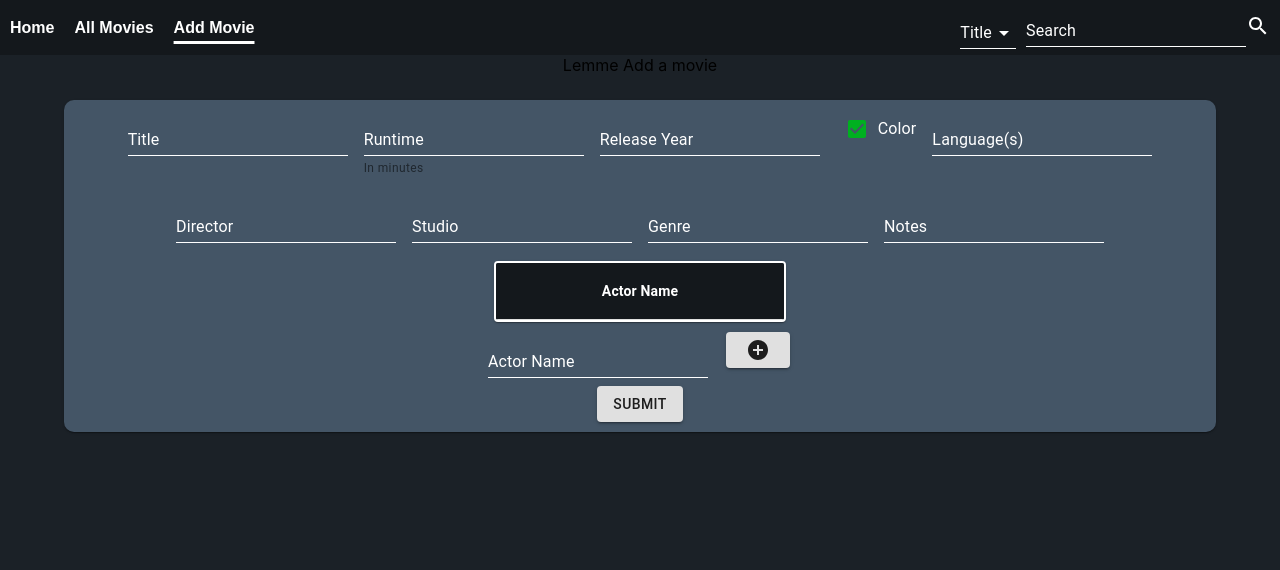
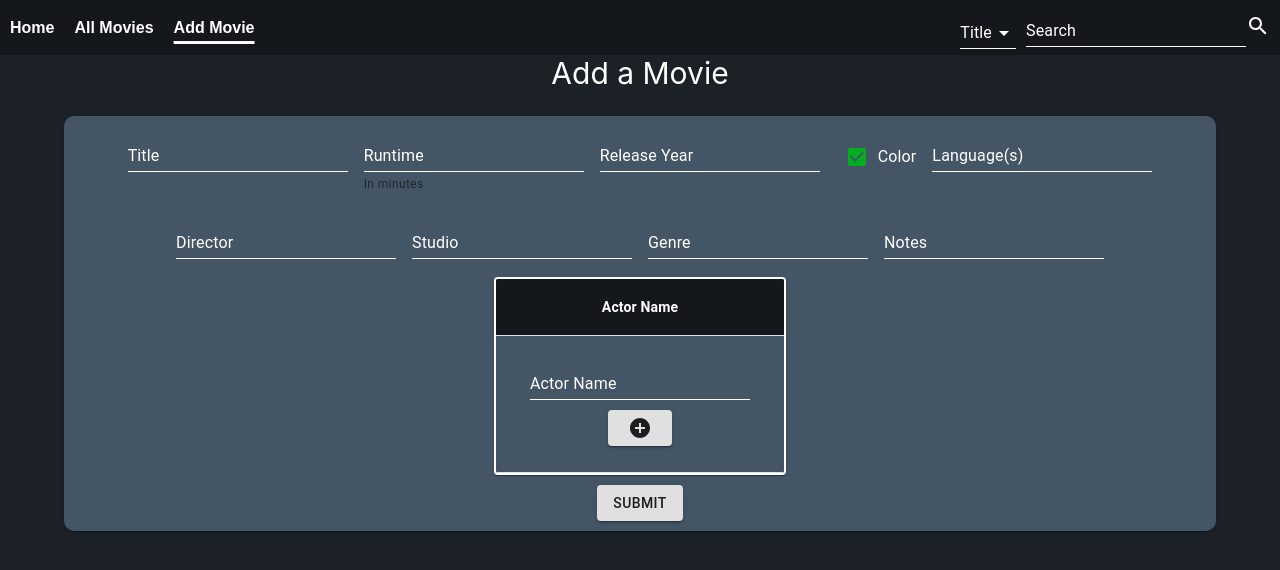
Before and after one commit to zkilleb/movie-db, a React (Create React App) app: page /add in a window 1280 px wide. Shown: the top 570 px of the page. Built offline with nearby package versions, Linux system fonts and the light colour scheme; the HTML template or start-up script is replaced by a standard one.

Commit message:
Move add actor field into table, allow editing of added actor, remove unused styling and add not found test

```diff
--- a/src/components/AddForm.tsx
+++ b/src/components/AddForm.tsx
@@ -99,7 +99,7 @@ export function AddForm(data: IAddForm) {
             data-cy="ReleaseYearField"
           />
           <FormControlLabel
-            className={classes.field}
+            className={`${classes.field} ${classes.checkbox}`}
             control={
               <Checkbox
                 checked={color}
@@ -166,8 +166,23 @@ export function AddForm(data: IAddForm) {
               </TableHead>
               <TableBody>
                 {actors.map((actor, index) => (
-                  <TableRow data-cy="AddActorRow" key={actor}>
-                    <StyledTableCell align="center">{actor}</StyledTableCell>
+                  <TableRow key={index.toString()}>
+                    <StyledTableCell align="center" data-cy="AddActorRow">
+                      <TextField
+                        InputProps={{
+                          disableUnderline: true,
+                          className: classes.field,
+                        }}
+                        InputLabelProps={{ className: classes.field }}
+                        className={classes.actorEditField}
+                        value={actor}
+                        onChange={(value) =>
+                          handleAddedActorChange(value, index)
+                        }
+                      >
+                        {actor}
+                      </TextField>
+                    </StyledTableCell>
                     <StyledTableCell align="center">
                       <Delete
                         data-cy="DeleteActor"
@@ -176,9 +191,11 @@ export function AddForm(data: IAddForm) {
                     </StyledTableCell>
                   </TableRow>
                 ))}
-              </TableBody>
-            </Table>
-          </TableContainer>
+                <StyledTableCell
+                  className={actors.length > 0 ? classes.headerRow : classes.field}
+                  colSpan={2}
+                  align="center"
+                >
                   <TextField
                     InputProps={{ className: classes.field }}
                     InputLabelProps={{ className: classes.field }}
@@ -195,6 +212,10 @@ export function AddForm(data: IAddForm) {
                   >
                     <AddCircle />
                   </Button>
+                </StyledTableCell>
+              </TableBody>
+            </Table>
+          </TableContainer>
         </form>
         <Button
           className={classes.submit}
@@ -239,6 +260,12 @@ export function AddForm(data: IAddForm) {
         setNotes(event.target.value);
         break;
     }
+  }
+
+  function handleAddedActorChange(event: any, index: number) {
+    const tempActors = [...actors];
+    tempActors[index] = event.target.value;
+    setActors(tempActors);
   }
 
   function handleAddActor() {
@@ -340,7 +367,7 @@ const useStyles = makeStyles((theme) => ({
     },
   },
   checkbox: {
-    color: 'rgba(85,221,102,.25)',
+    marginTop: 20,
   },
   table: {
     backgroundColor: '#456',
@@ -348,6 +375,7 @@ const useStyles = makeStyles((theme) => ({
     marginTop: 10,
     margin: 'auto',
     border: '2px solid white',
+    marginBottom: 10,
   },
   addButton: {
     margin: 10,
@@ -368,6 +396,17 @@ const useStyles = makeStyles((theme) => ({
   headerRow: {
     backgroundColor: '#14181c',
   },
+  actorEditField: {
+    '& label.Mui-focused': {
+      color: 'white',
+    },
+    '& .MuiInput-underline:before': {
+      borderBottomColor: 'white',
+    },
+    '& .MuiInput-underline:after': {
+      borderBottomColor: 'white',
+    },
+  },
 }));
 
 interface IAddForm {
--- a/src/components/Review.tsx
+++ b/src/components/Review.tsx
@@ -44,6 +44,6 @@ const useStyles = makeStyles(() => ({
     flexWrap: 'wrap',
   },
   rating: {
-    marginLeft: 2
+    marginLeft: 2,
   },
 }));
--- a/src/routes/AddMovie.tsx
+++ b/src/routes/AddMovie.tsx
@@ -1,10 +1,20 @@
+import { makeStyles } from '@material-ui/core/styles';
 import { AddForm } from '../components';
 
 export function AddMovie() {
+  const classes = useStyles();
+
   return (
     <div>
-      Lemme Add a movie
+      <span className={classes.header}>Add a Movie</span>
       <AddForm />
     </div>
   );
 }
+
+const useStyles = makeStyles(() => ({
+  header: {
+    color: 'white',
+    fontSize: 30,
+  },
+}));
--- a/src/routes/AllMovies.tsx
+++ b/src/routes/AllMovies.tsx
@@ -250,9 +250,6 @@ export function AllMovies() {
 }
 
 const useStyles = makeStyles(() => ({
-  body: {
-    color: 'white',
-  },
   header: {
     color: 'white',
     fontSize: 30,
--- a/src/routes/NotFound.tsx
+++ b/src/routes/NotFound.tsx
@@ -5,8 +5,8 @@ export function NotFound() {
   const classes = useStyles();
 
   return (
-    <div>
-      <div>Page Not Found</div>
+    <div data-cy="NotFound">
+      <div className={classes.header}>Page Not Found</div>
       <Link className={classes.link} to="/">
         Return Home
       </Link>
@@ -15,10 +15,12 @@ export function NotFound() {
 }
 
 const useStyles = makeStyles(() => ({
+  header: {
+    color: 'white',
+    fontSize: 30,
+  },
   link: {
     paddingLeft: 10,
-    fontFamily: 'Graphik-Semibold-Web,sans-serif',
-    fontWeight: 'bold',
     textDecoration: 'none',
     color: 'white',
   },
```
Also changed, not shown: 1 other file (tests, documents, lock files or other folders). Lines whose indentation alone changed are shown as unchanged.
